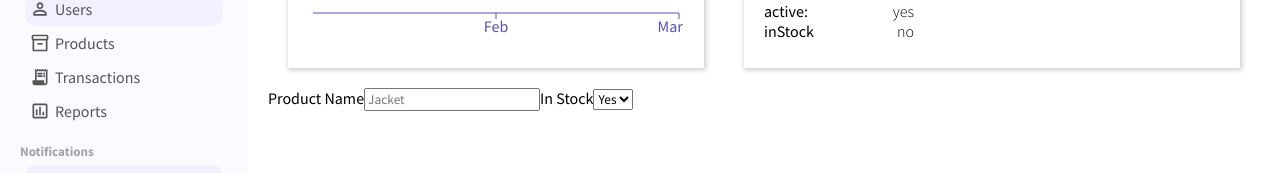
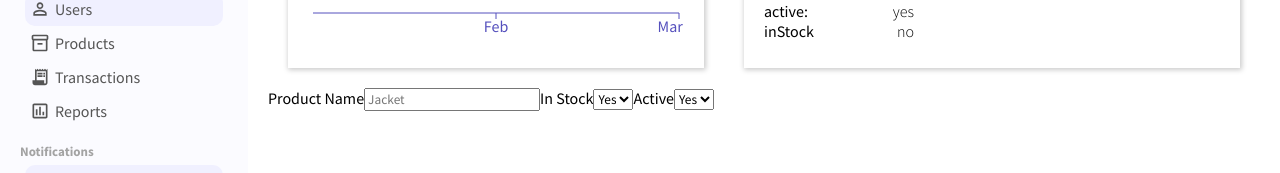
Before and after one commit to PJMantoss/admin_panel, a React (Create React App) app: page /product/1 in a window 1280 px wide. Shown: the part 249-422 px from the top of the page. Built offline with nearby package versions, Linux system fonts and the light colour scheme.

Commit message:
update Product page

```diff
--- a/src/pages/product/Product.js
+++ b/src/pages/product/Product.js
@@ -65,7 +65,11 @@ function Product() {
                         <option value='yes'>Yes</option>
                         <option value='no'>No</option>
                     </select>
-
+                    <label>Active</label>
+                    <select name='active' id='active'>
+                        <option value='yes'>Yes</option>
+                        <option value='no'>No</option>
+                    </select>
                 </div>
                 <div className='productFormRight'></div>
             </form>
```
